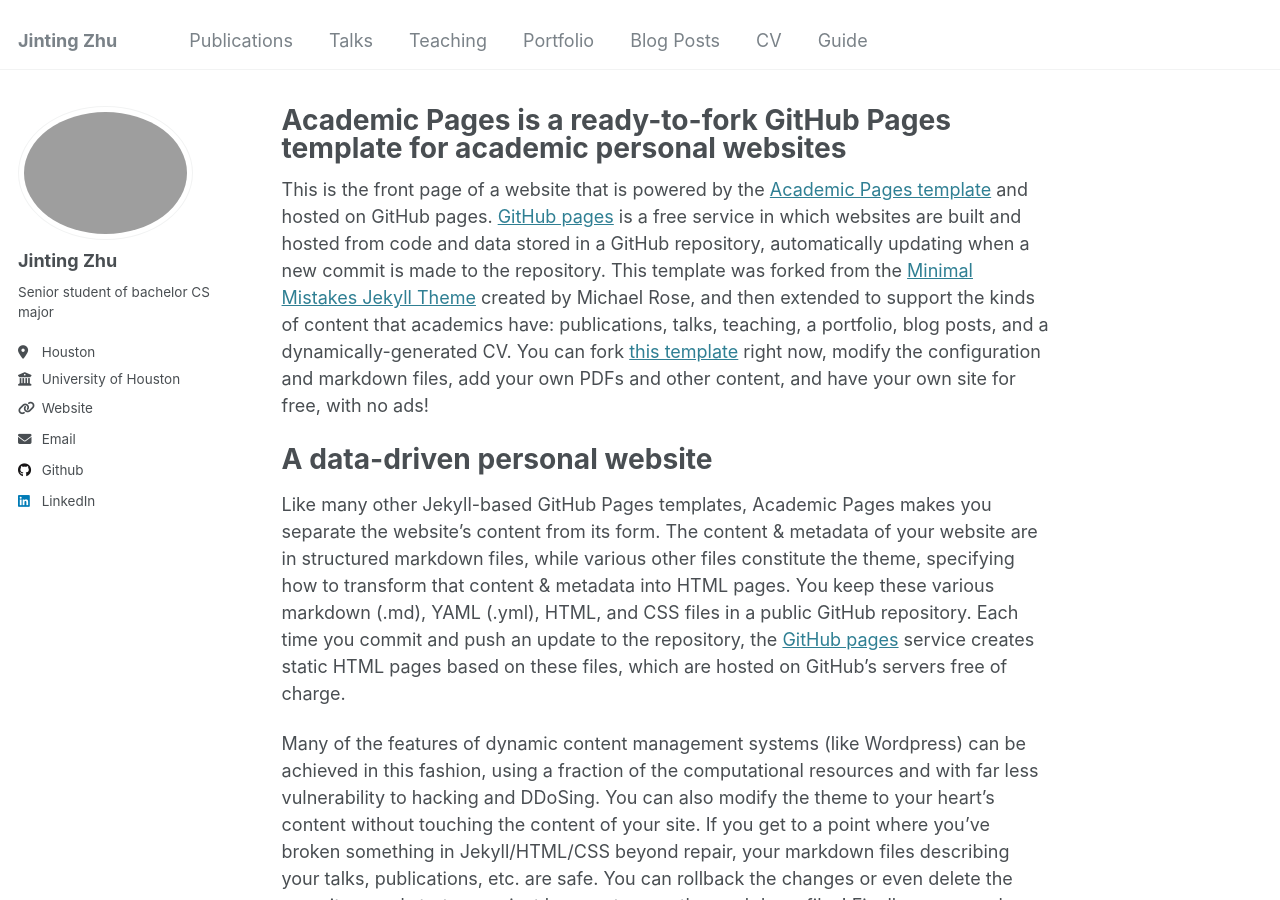
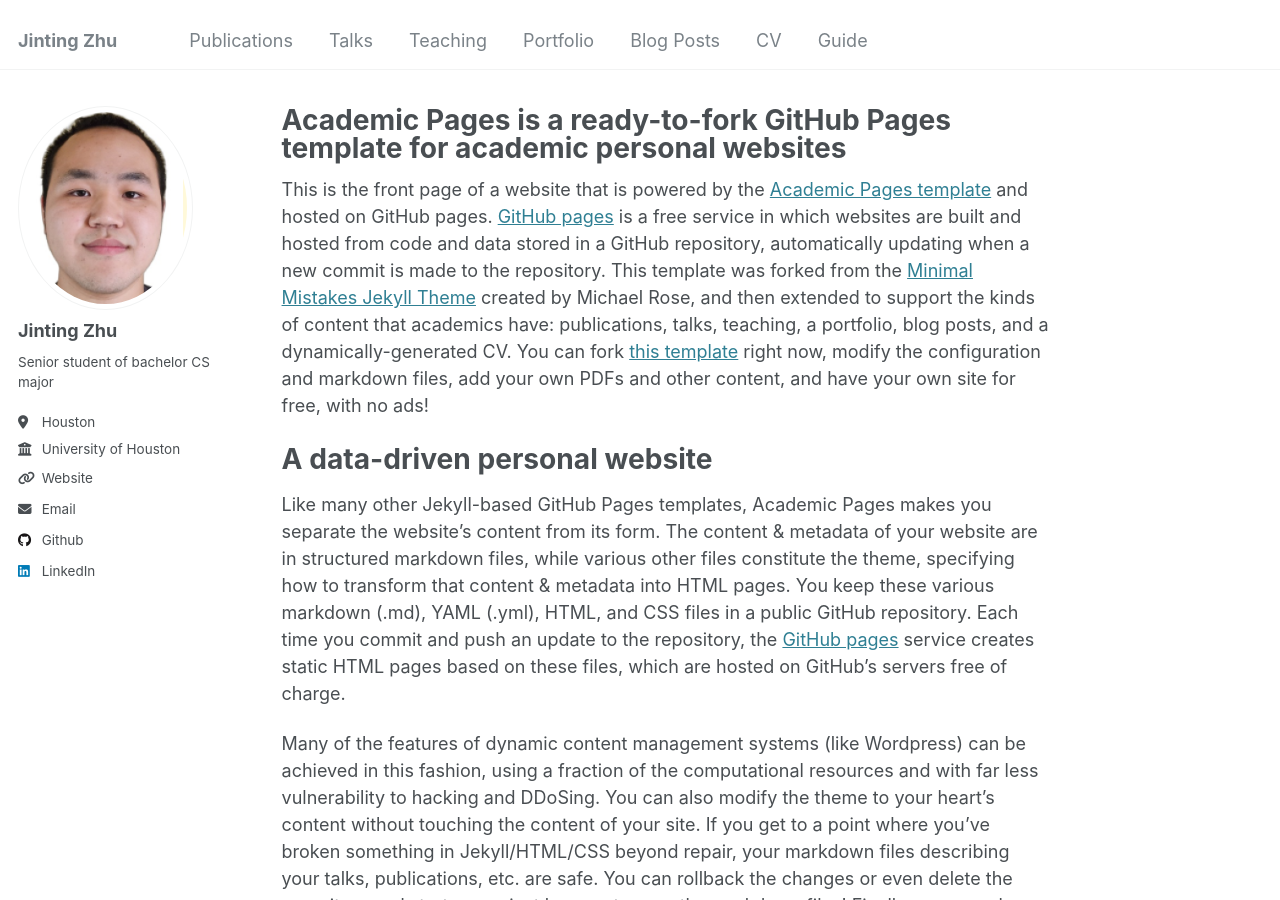
Before and after one commit to jjjzhu-5847/jjjzhu-5847.github.io, a Jekyll site: the page built from _pages/about.md, in a window 1280 px wide and 900 px high. Built offline with Jekyll 4.4.1, drawn with Linux system fonts in a browser that asks for light colours.

Commit message:
Update _config.yml

```diff
--- a/_config.yml
+++ b/_config.yml
@@ -21,7 +21,7 @@
 #               Additional customization can be done by editing /_includes/author-profile.html
 author:
   # Biographic information
-  avatar           : "face.jpg"
+  avatar           : "face.png"
   name             : "Jinting Zhu"
   pronouns         : # example: "she/her"
   bio              : "Senior student of bachelor CS major"
```
